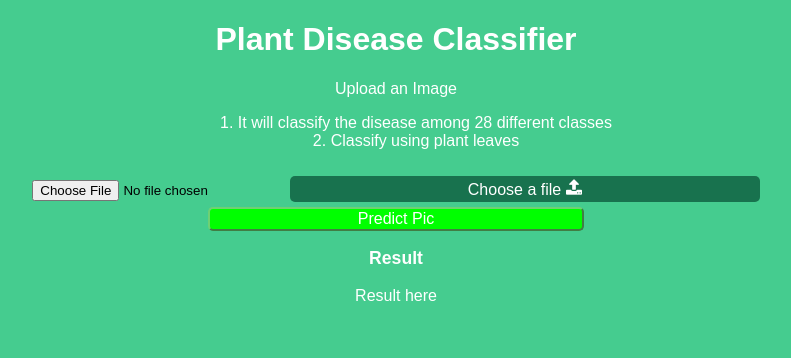
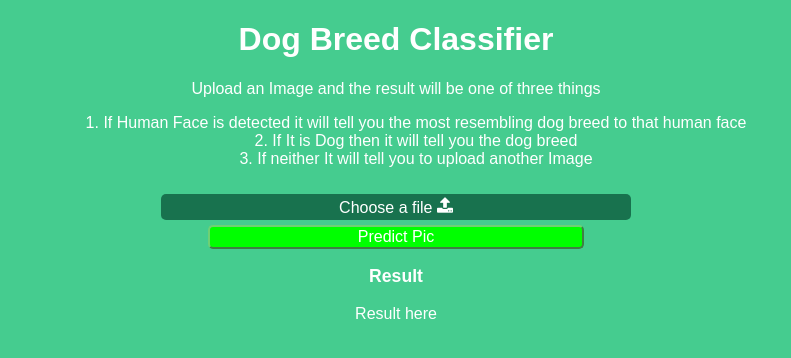
Before and after one commit to VIKGO123/Plant_Disease_Recoginition, a Flask app: page / in a window 1280 px wide. Shown: the part 38-396 px from the top of the page, without its empty margins (244-1035 px from the left). Run offline with Flask 2, Linux system fonts and the light colour scheme.

Commit message:
Update index.html

```diff
--- a/templates/index.html
+++ b/templates/index.html
@@ -1,7 +1,7 @@
 <html>
     <head>
         <meta charset="utf-8"/>
-        <title>HAWK EYE</title>
+        <title>Dog Classifier</title>
         <link rel="stylesheet" href="{{ url_for('static', filename='css/style.css') }}">
         <script src="https://ajax.googleapis.com/ajax/libs/jquery/3.3.1/jquery.min.js">
         </script>
@@ -13,16 +13,16 @@
             <a href="/">Home</a>
             <a href="/about">About</a>
         </nav>
-        <h1>Plant Disease Classifier</h1>
-        <p> Upload an Image</p>
+        <h1>Dog Breed Classifier</h1>
+        <p> Upload an Image and the result will be one of three things</p>
         <ol>
-            <li>It will classify the disease among 28 different classes</li>
-            <li>Classify using plant leaves</li>
-
+            <li>If  Human Face is detected it will tell you the most resembling dog breed to that human face</li>
+            <li>If It is Dog then it will tell you the dog breed</li>
+            <li>If neither It will tell you to upload another Image</li>
         </ol>
         <div class="container">
             <form  id="formId" enctype="multipart/form-data">
-                <input type="file" class="inputFile" name="file" accept="image/*">
+                <input type="file" class="inputFile" name="file" id="fileId" accept="image/*">
                 <div class ="upload-button">
                     <label id="labelId" for="file" >Choose a file</label>
                     <img src="{{ url_for('static', filename='upload-white.png') }}"/>
```
